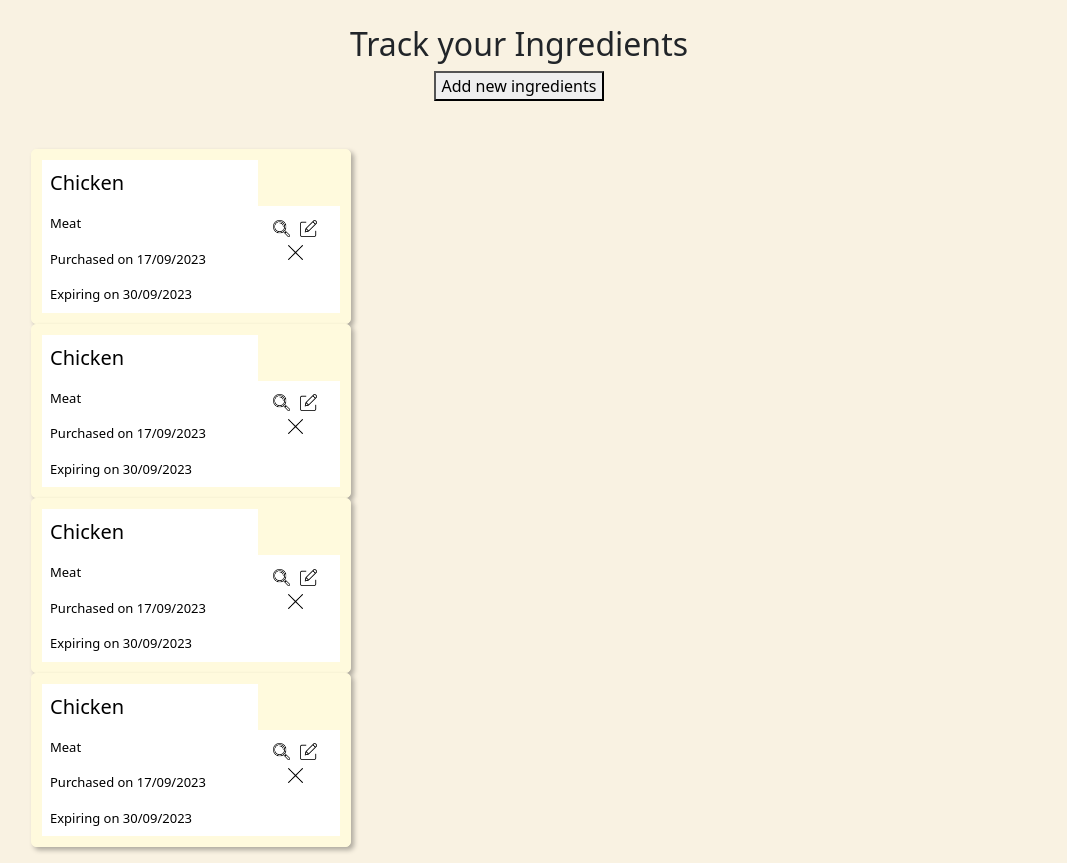
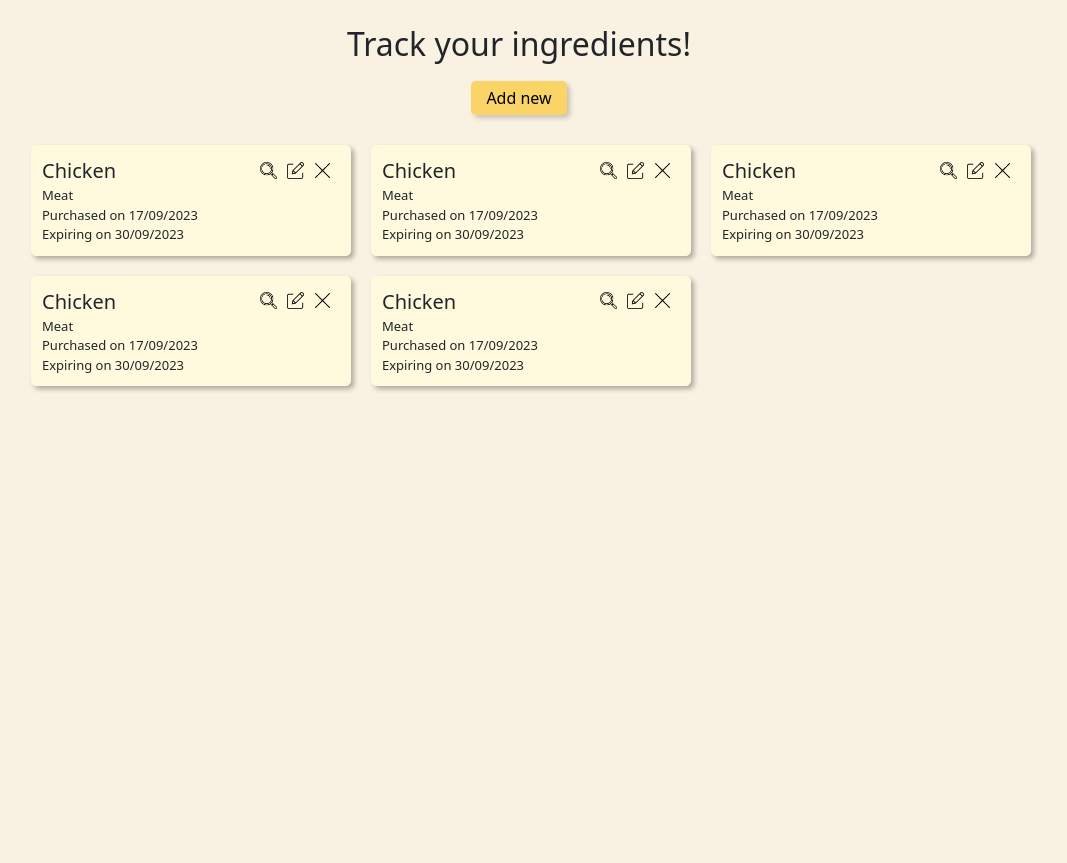
Before and after one commit to evangelenesiyin/mealplanner, a React (Vite) app: page /fridge in a window 1280 px wide. Shown: the whole page, without its empty margins (121-1188 px from the left). After the commit the page ends 800 px from the top, so only its background shows below. Built offline with nearby package versions, Linux system fonts and the light colour scheme.

Commit message:
feat: add form to website

```diff
--- a/src/components/Form/Form.jsx
+++ b/src/components/Form/Form.jsx
@@ -0,0 +1,33 @@
+import { useState } from "react"
+
+export default function Form ({ isFormOpen, toggleFormClose }) {
+    const [selected, setSelected] = useState("");
+
+    const handleChange = event => {
+        setSelected(event.target.value);
+    };
+
+    return (
+        isFormOpen && (
+            <div className="modal-overlay">
+            <form className="modal-container">
+                <label>Ingredient</label>
+                <input type="text" />
+                <label>Type</label>
+                <select value={selected} onChange={handleChange}>
+                    <option disabled={true} value="">Please select</option>
+                    <option>Fruit</option>
+                    <option>Vegetable</option>
+                    <option>Meat</option>
+                    <option>Dairy</option>
+                    <option>Others</option>
+                </select>
+                <label>Purchased on</label>
+                <label>Expires on</label>
+                <button>Submit</button>
+                <button onClick={toggleFormClose}>Close</button>
+            </form>
+            </div>
+        )
+    )
+}
--- a/src/components/Fridge/Fridge.jsx
+++ b/src/components/Fridge/Fridge.jsx
@@ -1,20 +1,31 @@
+import { useState } from "react"
+import IngredientCard from "./IngredientCard"
+import Form from "../Form/Form"
 import "./Fridge.css"
-import IngredientCard from "./IngredientCard"
 
 export default function Fridge () {
+    const [isFormOpen, setIsFormOpen] = useState(false);
+
+    const toggleFormOpen = () => {
+        setIsFormOpen(true);
+    };
+
+    const toggleFormClose = () => {
+        setIsFormOpen(false);
+    }
+
     return (
         <div className="container">
-        <h2>Track your Ingredients</h2>
-        <div className="ingredients-fridge"></div>
-        <button>Add new ingredients</button>
-        <table className="ingredients-table table mt-5 ms-auto">
-  <tbody>
+        <h2>Track your ingredients!</h2>
+        <button className="add-ingredient" onClick={toggleFormOpen}>Add new</button>
+        <Form isFormOpen={isFormOpen} toggleFormClose={toggleFormClose} />
+        <div className="ingredients-list grid">
     <IngredientCard />
     <IngredientCard />
     <IngredientCard />
     <IngredientCard />
-  </tbody>
-</table>
+    <IngredientCard />
+</div>
         </div>
     )
 };
```
